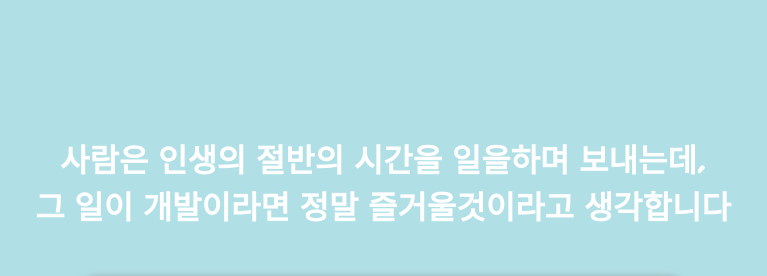
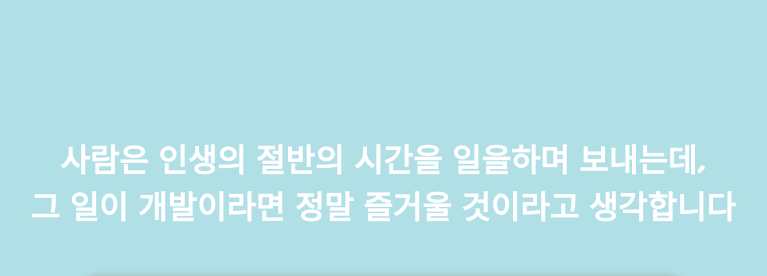
Before and after one commit to okch0310/whoami, a plain HTML site: page introduce.html in a window 1280 px wide. Shown: the part 1400-1676 px from the top of the page, 257-1024 px from the left. Drawn offline with Linux system fonts and the light colour scheme.

Commit message:
css final

```diff
--- a/introduce.html
+++ b/introduce.html
@@ -47,7 +47,7 @@
 
 
 <h1>사람은 인생의 절반의 시간을 일을하며 보내는데,<br>
-    그 일이 개발이라면 정말 즐거울것이라고 생각합니다</h1>
+    그 일이 개발이라면 정말 즐거울 것이라고 생각합니다</h1>
 <div>
     학교에서 과제로 단어 암기 프로그램을 만들며 <br>
     저의 프로그램에 필요한 기능을 추가하기 위해 공부하고<br>
```
